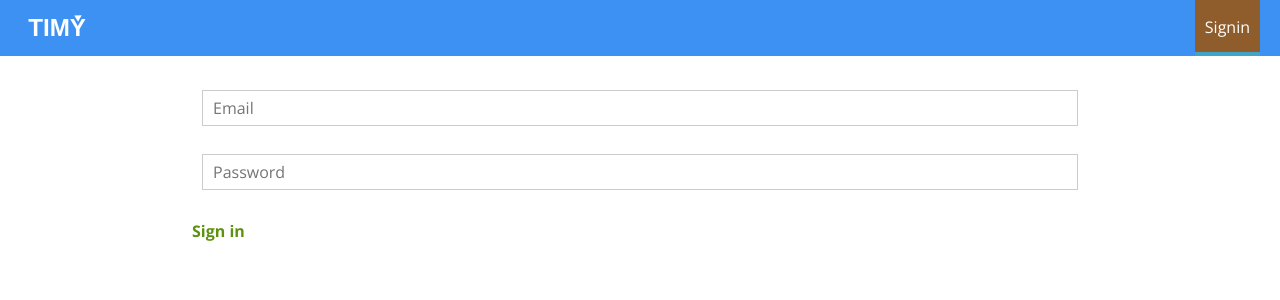
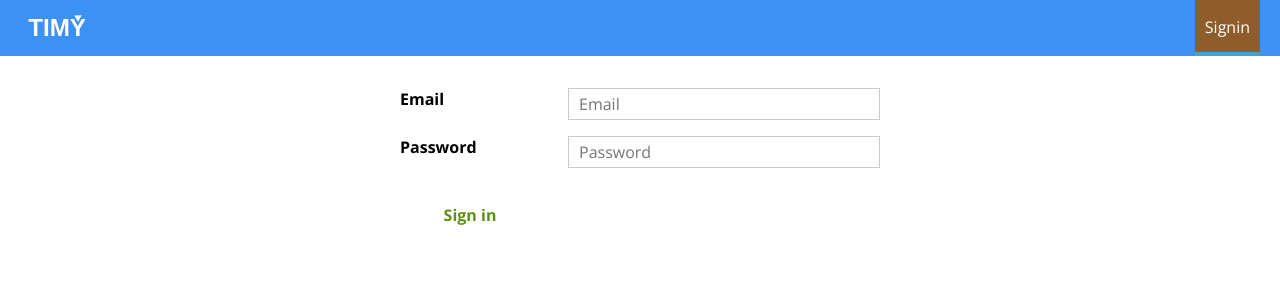
Before and after one commit to Tatarin9/TIMY, a React app: page /auth/signin in a window 1280 px wide. Shown: the top 300 px of the page. Built offline with nearby package versions, Linux system fonts and the light colour scheme.

Commit message:
start working on forms grid css

```diff
--- /dev/null
+++ b/src/features/Auth/Auth.css
@@ -0,0 +1,23 @@
+.AuthForm {
+    padding: 1rem;
+    display: grid;
+    grid-auto-rows: 2rem;
+    grid-row-gap: 0.5rem;
+}
+@media (min-width: 40rem) {
+    .AuthForm {
+        margin: auto;
+        width: 30rem;
+        grid-template-columns: 10rem auto;
+        grid-row-gap: 1rem;
+        grid-column-gap: 0.5rem;
+    }
+
+    /*.AuthForm [id="title"] {*/
+    /*    grid-column: span 2;*/
+    /*}*/
+
+    /*.AuthFormCheckbox {*/
+    /*    grid-column: span 2;*/
+    /*}*/
+}
--- a/src/features/Auth/Auth.js
+++ b/src/features/Auth/Auth.js
@@ -9,14 +9,16 @@ import { formControlChangeHandler, getFormControlValueById, setFormControl } fro
 import Input from '../../shared/UI/Input/Input';
 import Button from '../../shared/UI/Button/Button';
 
+import classes from './Auth.css';
+
 const auth = props => {
     const [loginForm, setLoginForm] = useState({
         controls: [
-            setFormControl('email', 'email', 'input', 'text', 'Email', '', {
+            setFormControl('email', 'email', 'Email', 'input', 'text', 'Email', '', {
                 required: true,
                 isEmail: true
             }, false, false),
-            setFormControl('password', 'password', 'input', 'text', 'Password', '', {
+            setFormControl('password', 'password', 'Password', 'input', 'text', 'Password', '', {
                 required: true,
                 minLength: 6
             }, false, false),
@@ -90,13 +92,14 @@ const auth = props => {
     }, []);
 
     let loginFormJsx = (
-        <form onSubmit={submitAuthHandler}>
+        <form onSubmit={submitAuthHandler} className={classes.AuthForm}>
             {loginForm.controls.map(formControl => (
                 <Input
                     key={formControl.id}
                     elementType={formControl.elementType}
                     elementConfig={formControl.elementConfig}
                     value={formControl.value}
+                    label={formControl.label}
                     invalid={!formControl.valid}
                     shouldValidate={formControl.validation}
                     touched={formControl.touched}
--- a/src/features/Projects/Project/Project.js
+++ b/src/features/Projects/Project/Project.js
@@ -14,9 +14,9 @@ import Button from '../../../shared/UI/Button/Button';
 const project = props => {
     const [projectForm, setProjectForm] = useState({
         controls: [
-            setFormControl('projectNameId', 'projectName', 'input', 'text', 'Project name', '', {required: true}, false, false),
-            setFormControl('projectCustomerId', 'customer', 'input', 'text', 'Customer name', '', {required: true}, false, false),
-            setFormControl('projectCustomerIdId', 'customerId', 'input', 'text', 'Customer id', '', {required: true}, false, false),
+            setFormControl('projectNameId', 'projectName', 'Project name', 'input', 'text', 'Project name', '', {required: true}, false, false),
+            setFormControl('projectCustomerId', 'customer', 'Customer name', 'input', 'text', 'Customer name', '', {required: true}, false, false),
+            setFormControl('projectCustomerIdId', 'customerId', 'Customer ID', 'input', 'text', 'Customer id', '', {required: true}, false, false),
         ],
         valid: true
     });
--- a/src/shared/FormHelpers.js
+++ b/src/shared/FormHelpers.js
@@ -1,7 +1,8 @@
-export function setFormControl(id, name, elementType, configType, placeholder, value, validation, valid, touched) {
+export function setFormControl(id, name, label, elementType, configType, placeholder, value, validation, valid, touched) {
     const control = {
         id: id,
         name: name,
+        label: label,
         elementType: elementType,
         elementConfig: {
             type: configType,
--- a/src/shared/UI/Input/Input.css
+++ b/src/shared/UI/Input/Input.css
@@ -1,9 +1,3 @@
-.Input {
-    width: 100%;
-    padding: 10px;
-    box-sizing: border-box;
-}
-
 .Label {
     font-weight: bold;
     display: block;
--- a/src/shared/UI/Input/Input.js
+++ b/src/shared/UI/Input/Input.js
@@ -48,10 +48,10 @@ const input = ( props ) => {
     }
 
     return (
-        <div className={classes.Input}>
+        <React.Fragment>
             <label className={classes.Label}>{props.label}</label>
             {inputElement}
-        </div>
+        </React.Fragment>
     );
 
 };
```
